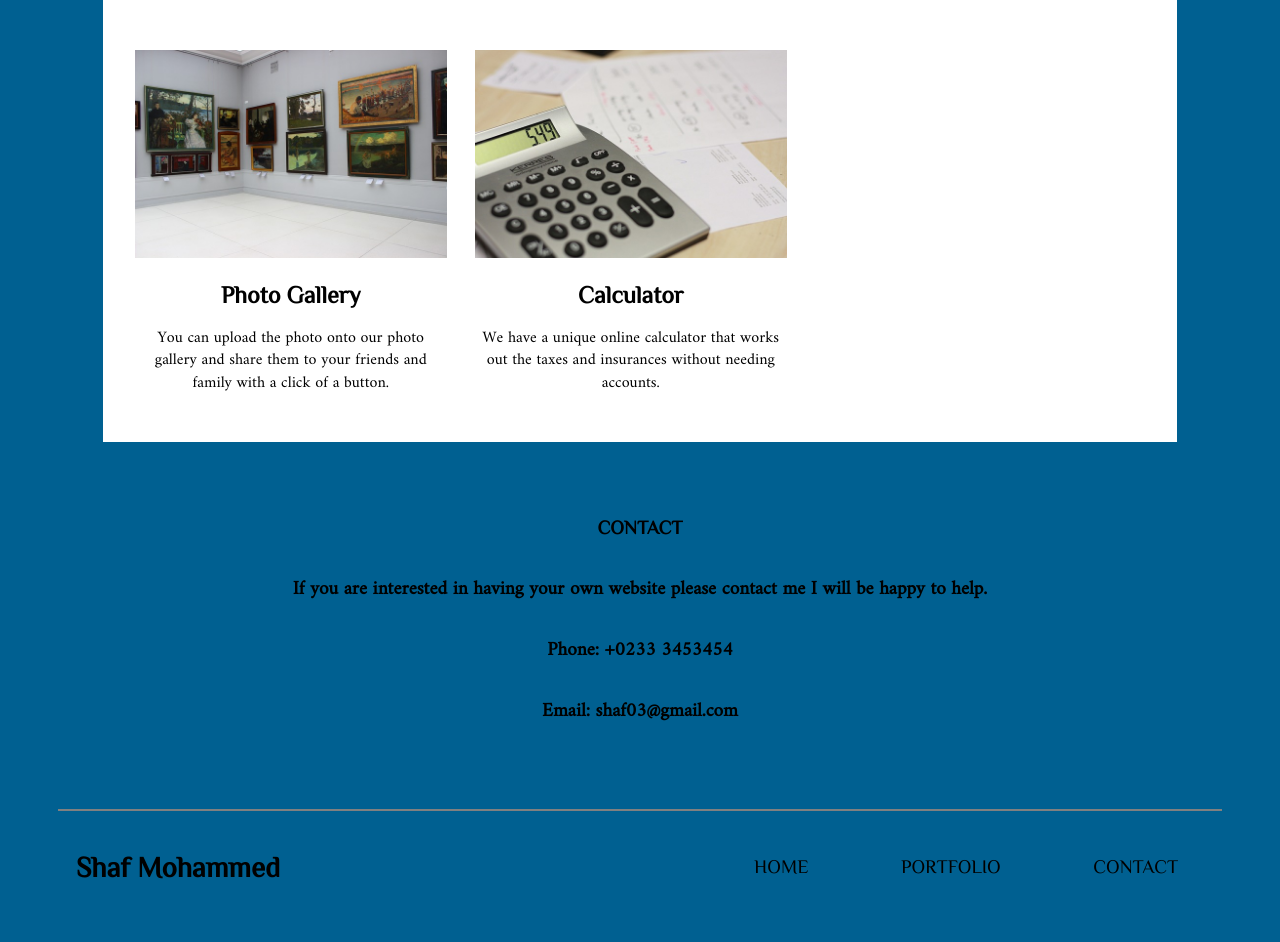
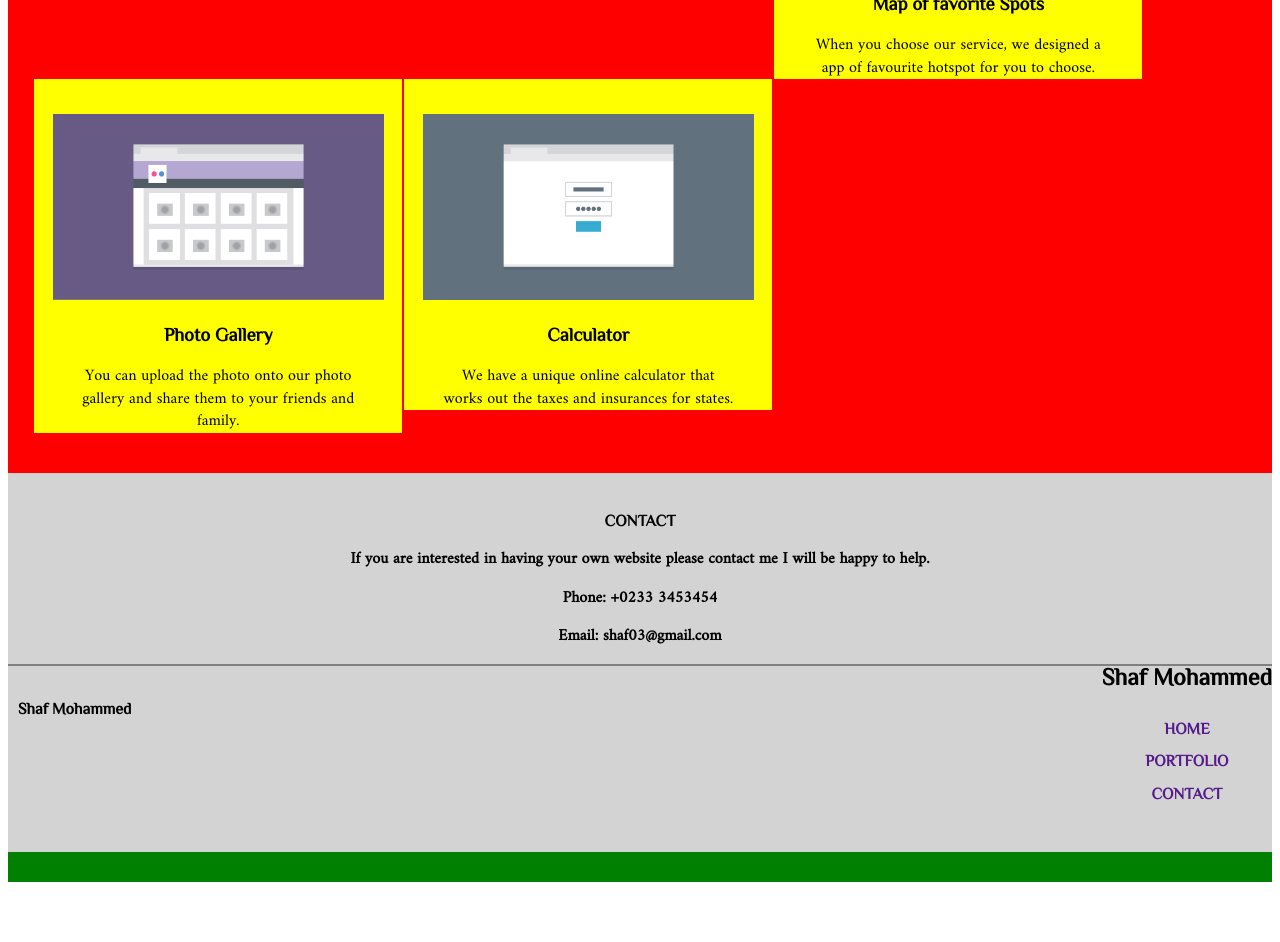
Before and after one commit to mani-saini/project2.1, a plain HTML site: page index.html in a window 1280 px wide. Shown: the part 1162-2104 px from the top of the page. After the commit the page ends 2052 px from the top, so only its background shows below. Drawn offline with Linux system fonts and the light colour scheme.

Commit message:
test2.3
margin keeps on collapsing

```diff
--- a/css/style.css
+++ b/css/style.css
@@ -1,3 +1,4 @@
+/*==========  Base layout style       ===========*/
 
 * {
 
@@ -8,91 +9,100 @@ body {
 
     line-height: 1.4em;
     margin-top: 0;
+	text-align: center;
+/*	background-color: #fafafa;*/
+/*	color: #4a4a4a;*/
+}
 
+h2 {
+    margin-top: 0; /*The stop the heading collasing */
+}
+
+h2,h3,h4, a {
+	font-family: 'Philosopher', sans-serif;
 }
 
 
 
-
-h2,h3,h4, a {
-
-font-family: 'Philosopher', sans-serif;
-
+p {
+ 	font-family: 'Amiri', serif;
 }
 
-p {
-
-font-family: 'Amiri', serif;
-
+.background2 {
+	width: 100%;
+	margin: 0 auto;
 }
 
 .container {
 
-    width: 79%;
+    width: 100%;
     margin: 0 auto;
+	padding-left: 6em;
+
 }
 
+/*
+.background h2 {
+	padding-top: 30px;   added
+}
+*/
 
-img{
-    width: 100%;
+
+.background2 {
+	padding: 0 5em;
+
 }
+
 
 h1 {
     padding-left:  1em;
 }
 
 
+.main-header{
+	background-color: lightgray;
+}
 
-/*==========  Base layout style       ===========*/
+.page-image1{
+	display: block;
+/*	max-width: 96%;*/
+	padding: 0;
+	margin: 1em auto;   /* profile image     */
+/*	float: right;*/
+/*	padding-right: 2em;*/
 
-.name a,
-.main nav a {
-    padding: 10px 15px;
-    display: block;
+
+}
+
+.page-image{
+	display: inline-block; /* inline-block mobile important*/
+	max-width: 80%;
+	min-width: 30%;
+	padding: 0 auto;
+	margin-left: 0.5em;
+	padding-top: 1em;
 }
 
 
-.main-header {
 
-    text-align: left;
-    padding-top: 1.5em;
-    padding-bottom: .8em;
-    background-color:  #006091;
-    margin-bottom: 20px;
-    margin: 0 2em;
+.paragraph {
+	max-width: 100%;
+	padding: 0.9em ;
+	margin: 0 2.5em;
 }
 
-/*
-.main-header {
+.infor {
+	max-width: 100%;
+/*	float: left;*/
+	font-size: 1.1em;
+	margin: 0 8px;
 
-    margin: 0 0;
-}
-*/
 
-.introduction {
-    margin: 0 2em;
-}
-
-body {
-    background-color: #006091;
-}
-.main-nav {
-    margin-top: 5px;
-
-}
-
-h2 {
-    text-align: center;
-}
-
-.col {
-    margin-top: 1em;
 }
 /****************link style*********************/
 
 a {
     text-decoration: none;
-
 }
 
 
@@ -108,103 +118,105 @@ ul {
 /*******************   Navigation       ***********************/
 
 
-.name {
-
-    margin: 0;
-}
-
-
-.main-nav {
-    text-align: center;
-    padding: 0;
-    margin: 0;
-}
-
-.main-nav {
-
-    margin-top: 5px;
-}
-
-.main-nav {
-    text-align: center;
-
-}
-
-.title {
-
-    text-align: center;
-    display: block;
-    padding: 10px 15px;
-    text-align: center;
+nav, ul, li, a{
+	padding: 5px;
 }
 
 
 /*****************   style    ************************/
 
-.headline {
-    margin-bottom: 0;
+.contact-infor{
+	background-color: lightgray;
+	padding-top: 1em;
 }
 
-.col {
-    margin-top: 50px;
+
+.footer2{
+	background-color: lightgray;
+	padding-top: 2em;
+}
+
+.border{
+	background-color: lightgray;
+	border: solid 1px gray;
+}
+
+.col{
+	background-color:pink;
+	width: 100%;
+	padding: 0;
+	margin: 0;
+
 
 }
 
-p {
-    text-align: center;
-    margin: 0;
+
+
+.background2{
+	background-color: green;
+	padding-left: 0 2em;
+	width: 100%;
+	padding: 0;
+	margin: 0;
+	padding-bottom: 30px;
+}
+
+
+
+
+.container{
+	padding: 0 2%;
+	margin: 0;
+	background-color: red;
+}
+
+
+
+
+/*
+.port{
+	padding: 0 5px;
+}
+*/
+
+.title {
+		padding: 20px 5px;
+	}
+
+
+/*************************  footer   ***********************/
+/*mobile screen*/
+
+.main-footer {
+	display: none;
+}
+
+.contact-infor{
+	display: inline-block;
+}
+
+.name-footer,
+.backtotop-footer{
+	font-size: 1em;
+	vertical-align: text-top;
 
 }
 
-.border {
-    border: 1px solid grey;
+.name-footer{
+	float: left;
+	padding-left: 10px;
 }
 
-.title {
-
-    margin-top: 2em;
+.backtotop-footer{
+	float: right;
+	padding-right: 10px;
 }
 
-a {
-    color: black;
-}
-.introduction {
-
-    margin-top: 2.5em;
+.contact-infor{
+	width: 100%;
 }
 
-
-a:hover{
-
-    color: red;
-}
-
-.container {
-
-    background-color: #fff;
-}
-
-/*************************  footer   ***********************/
-
-footer {
-
-    font-size: 1.2em;
-    text-align: center;
-    clear: both;
-    padding: 50px;
-
-}
-
-.footone {
-    margin: 2em;
-}
-
-.border {
-
-    margin-top: 4.5em;
-}
-
-/* clear fix*/
+/********************** clear fix*********************/
 .clearfix::after {
     content: "";
     display: table;
@@ -216,109 +228,202 @@ footer {
 
 
 
-/*==========================Media  Quries ======================= ===============================================================*/
+/*==========================Media  Quries ==================================== =============================================================================================================================================================*/
 
 
 @media (min-width: 768px) {
 
- .container {      /* .container      */
-    max-width: 90%;
+ .container {
+    max-width: 100%;
     margin: 0 auto;
 }
- .name,
- .col {
-    float: left;
+
+.page-image1{
+	display: block;
+	max-width: 100%;
+	padding: 0;
+	margin: 1em auto;   /* profile image     */
+	float: right;
+	padding-right: 2em;
+
 }
 
-    .paragraph {
+.clearfix::after {
+    content: "";
+    display: table;
+    clear: both;
+}
 
-        padding-bottom: 3em;
-    }
+.page-image {
+	max-width: 90%;
+	padding-top: 8px;
+	padding-bottom: 0.2em;
+	vertical-align: bottom;
+	margin: 2.5px;
+
+}
+
+.col{
+	background-color:yellow;
+	width: 50%;
+	padding: 0 1px;
+
+	}
+
+.col{
+	max-width: 75%;
+	float: left;
+}
+
+
+.infor {
+	max-width: 47%;
+	float: left;
+	font-size: 1.2em;
+	text-align: left;
+	padding-left: 0.5em;
+}
+
+
+h3{
+	display: block;
+	padding: 0;
+	padding: 0;
+
+}
+
+         /*       delete later if not required*/
+.paragraph {
+	display: inline-block;
+	max-width: 75%;
+	padding-bottom: 2.5em;
+
+
+
+}
+
+
+
+.name {
+	padding-top: 2em;
+
+}
+
+/*******************   Navigation       ***********************/
+
+.main-nav {
+	width: 100%;
+	text-align: center;
+}
+/*
+
+.main-nav, li {
+	display: inline-block;
+	margin-right: 30px;
+	float: right;
+	padding-top: 2px;
+	text-align: center;
+}
+*/
+
+/************************	footer nav   **********************************/
+
+.main-footer{
+	display: block;
+	float: right;
+}
+
+.backtotop-footer{
+	display: none;
+
+	}
 
 
 
 
 
+/*==========================Media  Quries ==================================== =============================================================================================================================================================*/
 
-    .header-image {
-        float: right;
-        max-width: 30%;
-        padding: 0;
-        margin: 0;
-    }
 
-    .infor    {
-        max-width: 45%;
-        float: left;
-        text-align: left;
-        font-size: 1.6em;
-        padding: 30px;
-    }
 
-.col {
-    width: 50%;
+@media (min-width: 1025px) {
+.container {
+    width: 100%;
+
 
 }
 
- .main-nav {
-     margin-bottom: 2.5em;
-    }
 
-.main-nav {
-    text-align: right;
-    }
+.page-image1{
+	display: inline;
+	max-width: 100%;
+	padding: 0;
+	margin: 1em auto;   /* profile image     */
+	float: right;
+	padding-right: 2em;
 
-
- .col {
-     display: inline-block;
-     margin-right: -4px;
-     vertical-align: top;
-     padding-left: 1em;
-     padding-right: 1em;
 }
 
 
-/*layout container*/
-
-.container {
-    padding-left: 1em;
-    padding-right: 1em;
+.page-image {
+	max-width: 90%;
+	padding-top: 2.5em;
+	padding-bottom: 0.2em;
+	vertical-align: bottom;
+	margin: 2.5px;
+	padding-top: 2em;
 
 }
 
-.name,
-.main-nav,
-.main-nav li {
+.clearfix::after {
+    content: "";
+    display: table;
+    clear: both;
+}
+.col{
+	background-color:yellow;
+	width: 30.33%;
+	padding: 0 ;
+	padding: 0 -5px;
+	margin: 0 1px;
+	}
 
-    display: inline-block;
+.col{
+	max-width: 75%;
+	float: left;
+}
+
+
+.infor {
+	max-width: 47%;
+	float: left;
+	font-size: 1.2em;
+	text-align: left;
+	padding-left: 0.5em;
+}
+
+
+h3{
+	display: block;
+	padding: 0;
+	padding: 0;
 
 }
 
-.main-nav li {
-    margin-right: 8px;
+         /*       delete later if not required*/
+.paragraph {
+	display: inline-block;
+	max-width: 80%;
+	padding: 0;
+	margin: 0;
 
 }
 
-.name {
-   float: left;
-    width: 240px;
-}
-
-.main-nav {
-
-    float: right;
-}
 
 
- .main-nav li {
-   display: inline-block;  /*  float: left;*/
-   margin: 15px;
-}
+.name {
+	padding-top: 2em;
 
-a {
-
-    padding: 1.5em;
-}
 }
 
 
@@ -326,14 +431,40 @@ a {
 
 
 
-@media (min-width: 1025px) {
+
 .container {
-    width: 85%;
-    max-width: 1150px;
+	padding-bottom: 2.5em
 
+	}
+
+
+}  /*Do not delete this */
+
+/*
+nav, ul, li, a{
+	padding: 10px;
+	text-align: center;
+}
+.col    {
+    width: 30%;
 }
 
-.col    {
-    width: 33%;
-}
-}
+
+div .container .clearfix
+	{
+	margin: 0;
+/*	margin-right: 0;*/
+
+
+
+
+
+/*
+div .container {
+	width: 100%;
+	margin: 0 2em;
+	margin-right: 2em;
+	padding: 0 5em;
+	}
+*/
+*/
--- a/index.html
+++ b/index.html
@@ -12,89 +12,96 @@
 
 <body>
 
-
  <header class="main-header clearfix">
-  <h2 class="name"><a href="#"></a>Shaf Mohammed</h2>
-        <nav>
-            <ul class="main-nav clearfix">
+  <h2 class="name"><a name="top"></a>Shaf Mohammed</h2>
+        <nav class="main-nav clearfix">
+            <ul>
                <li><a href="">HOME</a></li>
                <li><a href="">PORTFOLIO</a></li>
                 <li><a href="">CONTACT</a></li>
             </ul>
        </nav>
- </header>
+
 
     <div class="introduction clearfix">
-        <img class="header-image clearfix" src="images/responsive-layout-profile.png" alt="photo">
+        <img class="page-image1 clearfix" src="images/responsive-layout-profile.png" alt="photo">
 
 
 
-        <p class="infor">Hey, I'm a font-end developer I really enjoy building front end website it's great fun. I have just finished my course at treehouse. Now am ready to put my skills into action</p>
+		<p class="infor">
+		   Hey, I'm a font-end developer I really enjoy building front end website it's great fun. I have just finished my course at treehouse. Now am ready to put my skills into action.
+        </p>
     </div>
+</header>
 
-
-
-    <div id="port">
-        <h3 class="title">Portfolio</h3>
-    </div>
-
-
+<div class="background2 clearfix">
     <div class="container clearfix">
+<!--    <div id="port">-->
+        <h2 class="title">Portfolio</h2>
+<!--    </div>   -->
 
         <div class="one col clearfix">
-        <img class="page-image" src="images/mobile-phone.jpg" alt="marketing">
-            <h2>Marketing Page</h2>
-            <p class="paragraph">Marketing page show the company results and service. Some company have website for pacific business which clients are interested.</p>
+        <img class="page-image clearfix" src="images/portfolio-1.png" alt="marketing">
+            <h3>Marketing Page</h3>
+            <p class="paragraph clearfix">Marketing page show the company results and service. Some company have website for pacific business</p>
        </div>       <!-- one col  -->
 
 
         <div class="two col clearfix">
-          <img class="page-image" src="images/google12.png" alt="marketing">
-            <h2>Search Page</h2>
-            <p class="paragraph">We have designed a pacific search engine for business use only. Our search page is used by millions of companies around the world </p>
+		  <img class="page-image" src="images/portfolio-2.png"      alt="marketing">
+		   <h3>Search Page</h3>
+			<p class="paragraph">We have designed a pacific search engine for business use only. Our search page is used by millions.</p>
        </div>       <!-- two col  -->
 
 
         <div class="three col clearfix">
-          <img class="page-image" src="images/icon-1328421_640.jpg" alt="Travel App">
-            <h2>Travel App</h2>
-            <p class="paragraph">We have designed a app that is used by 60 million people around the world. The app display safe places for holiday</p>
+          <img class="page-image" src="images/portfolio-3.png" alt="Travel App">
+            <h3>Travel App</h3>
+            <p class="paragraph">We have designed a app that is used by 60 million people around the world for holidays. </p>
         </div>    <!-- three col  -->
 
         <div class="four col clearfix">
-          <img class="page-image" src="images/destin.jpg" alt="marketing">
-            <h2>Map of favorite Spots</h2>
-            <p class="paragraph">When you choose our service, we designed a app of favourite hotspot for you to choose from.</p>
+          <img class="page-image" src="images/portfolio-5.png" alt="marketing">
+            <h3>Map of favorite Spots</h3>
+            <p class="paragraph">When you choose our service, we designed a app of favourite hotspot for you to choose.</p>
        </div>       <!-- four col  -->
 
        <div class="five col clearfix">
-          <img class="page-image" src="images/the-museum.jpg" alt="marketing">
-            <h2>Photo Gallery</h2>
-            <p class="paragraph">You can upload the photo onto our photo gallery and share them to your friends and family with a click of a button. </p>
+          <img class="page-image" src="images/portfolio-5.png" alt="marketing">
+            <h3>Photo Gallery</h3>
+            <p class="paragraph">You can upload the photo onto our photo gallery and share them to your friends and family.</p>
        </div>       <!-- five col  -->
 
        <div class="six col clearfix">
-          <img class="page-image" src="images/calculator.jpg" alt="marketing">
-            <h2>Calculator</h2>
-            <p class="paragraph">We have a unique online calculator that works out the taxes and insurances without needing accounts. </p>
+          <img class="page-image" src="images/portfolio-6.png" alt="marketing">
+            <h3>Calculator</h3>
+            <p class="paragraph clearfix">We have a unique online calculator that works out the taxes and insurances for states.</p>
        </div>       <!-- six col  -->
+    </div>  <!-- container -->
+<!--</div>        -->
 
-    </div>  <!-- container -->
+ <div class="contact-infor">
+         <h4><strong>CONTACT</strong></4>
+		 <P>If you are interested in having your own website please contact me I will be happy to help.</P>
+		 <p>Phone: <strong>+0233 3453454</strong></p>
+		 <p class="emilpadding">Email: <strong>shaf03@gmail.com</strong></p>
 
+ <div class="border"></div>
+ <footer class="main-footer">
+     <h2 class="name1-footer">Shaf Mohammed</h2>
+     <ul class="footer-nav clearfix">
 
- <footer class="main-footer">
-     <h4><strong>CONTACT</strong></4>
-     <P class="footone">If you are interested in having your own website please contact me I will be happy to help.</P>
-
-     <p class="footone">Phone: <strong>+0233 3453454</strong></p>
-     <p class="footone">Email: <strong>shaf03@gmail.com</strong></p>
-     <div class="border"></div>
-     <h2 class="name"><a href="#"></a>Shaf Mohammed</h2>
-     <ul class="main-nav clearfix">
-               <li><a href="">HOME</a></li>
-               <li><a href="">PORTFOLIO</a></li>
-               <li><a href="">CONTACT</a></li>
+	   <li><a href="">HOME</a></li>
+	   <li><a href="">PORTFOLIO</a></li>
+	   <li><a href="">CONTACT</a></li>
     </ul>
  </footer>
-    </body>
+
+ <footer class="footer2 clearfix">
+     <h2 class="name-footer clearfix">Shaf Mohammed</h2>
+	 <h2 class="backtotop-footer"><a href="#top clearfix">BACK TO TOP</a></h2>
+
+	</footer>
+  </div>
+ </body>
 </html>
```
